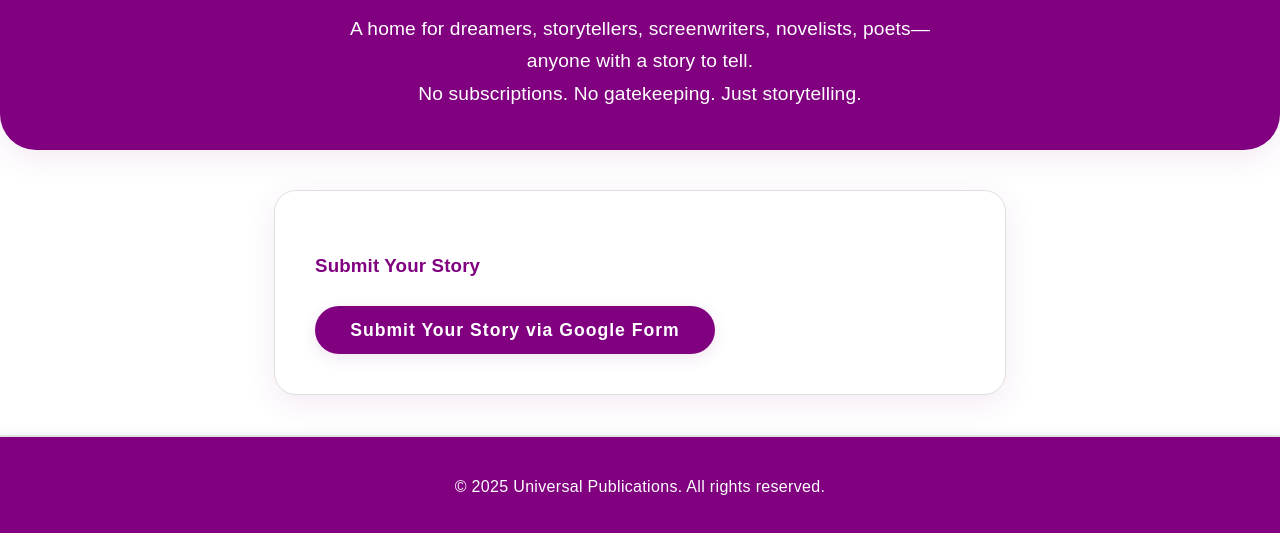
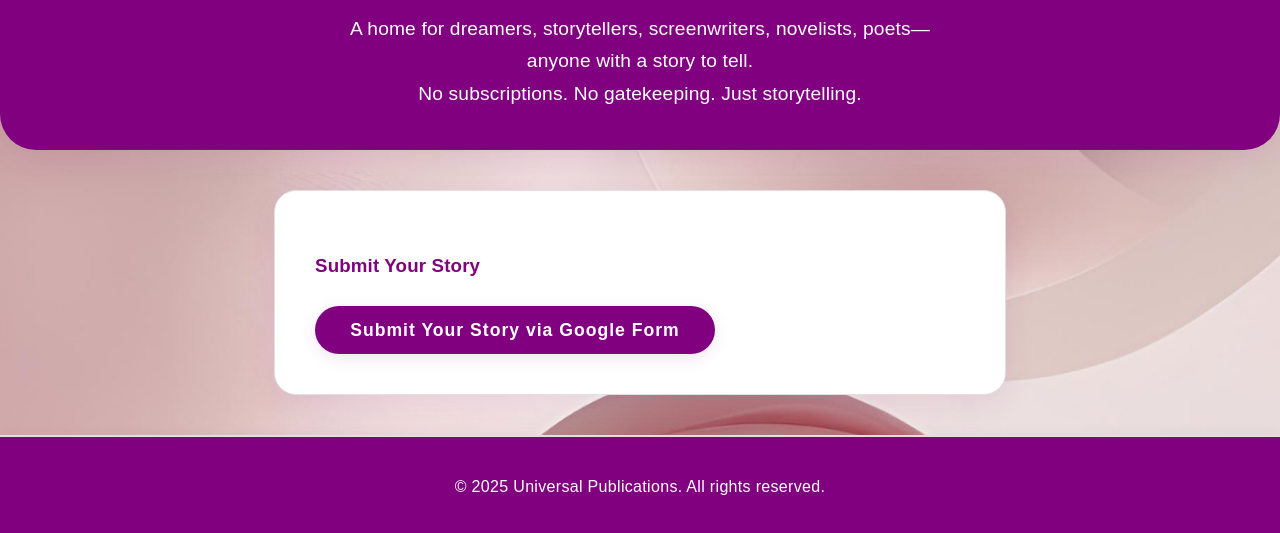
Before and after one commit to UniPub10/UniPub, a plain HTML site: page index.html in a window 1280 px wide. Shown: the part 277-810 px from the top of the page. Drawn offline with Linux system fonts and the light colour scheme.

Commit message:
Update style.css

```diff
--- a/style.css
+++ b/style.css
@@ -11,7 +11,7 @@
 body {
   font-family: Arial, Helvetica, sans-serif;
   font-size: 12pt;
-  background: url('images/light pink background.png') no-repeat center center fixed;
+  background: url('light pink background.png') no-repeat center center fixed;
   background-size: cover;
   color: var(--white);
   margin: 0;
```
